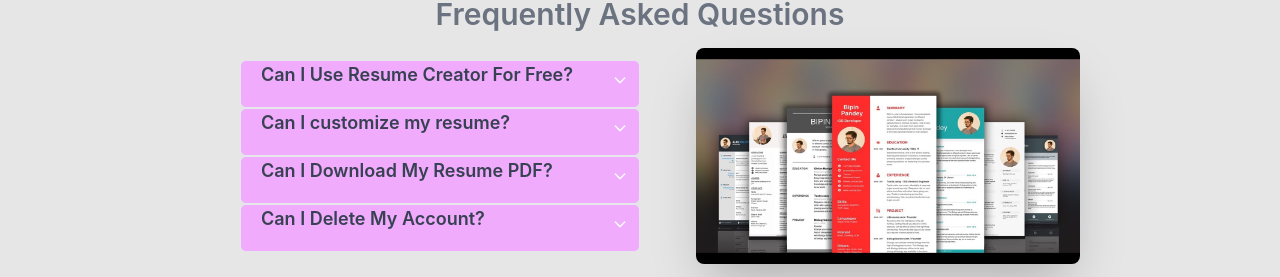
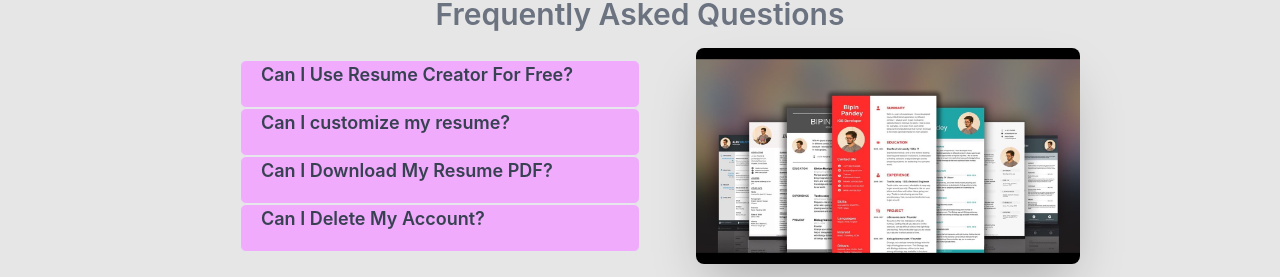
Before and after one commit to razumolla/resume-creator-client, a React (Create React App) app: page / in a window 1280 px wide. Shown: the part 2140-2417 px from the top of the page. Built offline with nearby package versions, Linux system fonts and the light colour scheme.

Commit message:
without icon

```diff
--- a/src/Pages/Home/Faq.js
+++ b/src/Pages/Home/Faq.js
@@ -1,5 +1,5 @@
 import React from 'react';
-import { HiOutlineChevronDown } from "react-icons/hi";
+// import { HiOutlineChevronDown } from "react-icons/hi";
 import FAQ from '../Assets/Images/maxresdefault.jpg'
 
 const Faq = () => {
@@ -20,7 +20,7 @@ const Faq = () => {
                             </div>
 
                             <div className='absolute top-3 right-3 text-white transition-transform duration-500 rotate-0 peer-checked:rotate-180'>
-                                <HiOutlineChevronDown />
+                                {/* <HiOutlineChevronDown /> */}
                             </div>
 
                             <div className='bg-white overflow-hidden transition-all duration-500 max-h-0 peer-checked:max-h-40'>
@@ -40,7 +40,7 @@ const Faq = () => {
                             </div>
 
                             <div className='absolute top-3 right-3 text-white transition-transform duration-500 rotate-0 peer-checked:rotate-180'>
-                                <HiOutlineChevronDown />
+                                {/* <HiOutlineChevronDown /> */}
                             </div>
 
                             <div className='bg-white overflow-hidden transition-all duration-500 max-h-0 peer-checked:max-h-40'>
@@ -60,7 +60,7 @@ const Faq = () => {
                             </div>
 
                             <div className='absolute top-3 right-3 text-white transition-transform duration-500 rotate-0 peer-checked:rotate-180'>
-                                <HiOutlineChevronDown />
+                                {/* <HiOutlineChevronDown /> */}
                             </div>
 
                             <div className='bg-white overflow-hidden transition-all duration-500 max-h-0 peer-checked:max-h-40'>
@@ -79,7 +79,7 @@ const Faq = () => {
                             </div>
 
                             <div className='absolute top-3 right-3 text-white transition-transform duration-500 rotate-0 peer-checked:rotate-180'>
-                                <HiOutlineChevronDown />
+                                {/* <HiOutlineChevronDown /> */}
                             </div>
 
                             <div className='bg-white overflow-hidden transition-all duration-500 max-h-0 peer-checked:max-h-40'>
```
